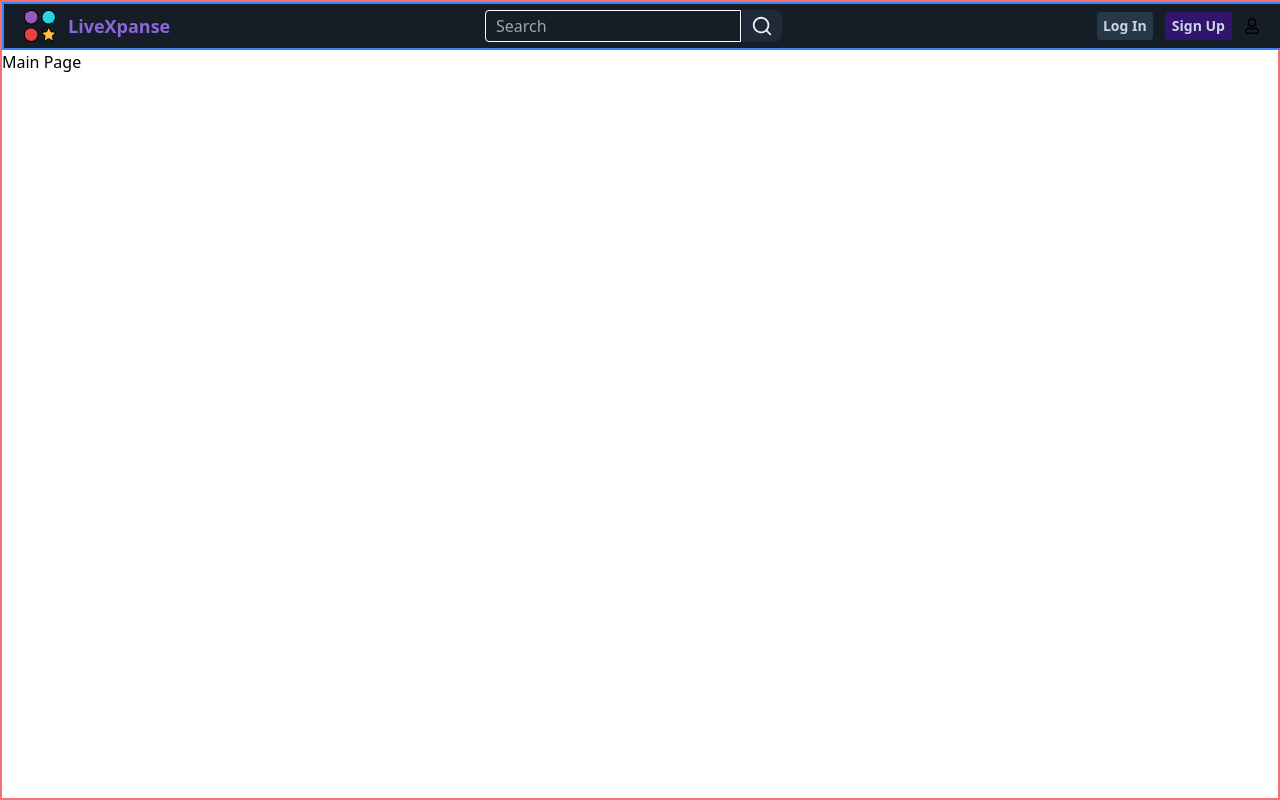
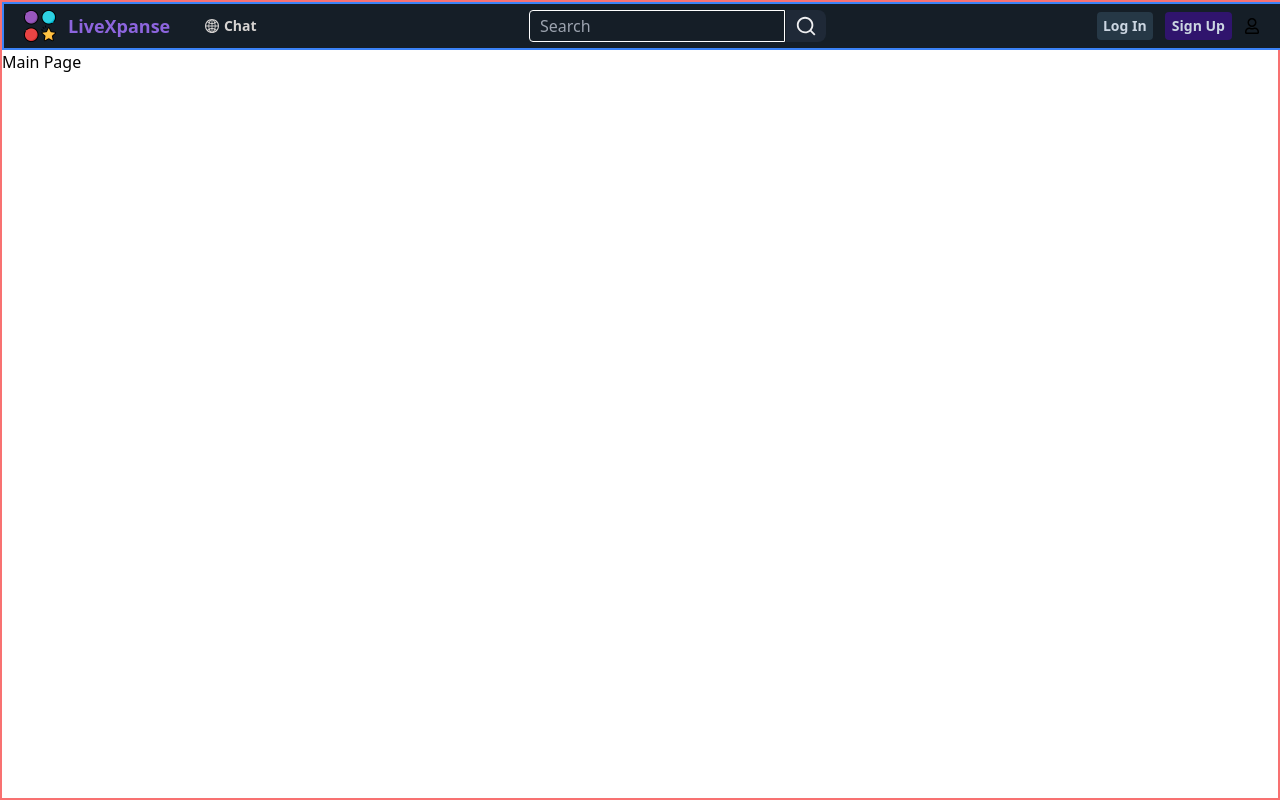
Before and after one commit to falcon71181/LiveXpanse, a React (Vite) app in the folder client/: page / in a window 1280 px wide. Built offline with nearby package versions, Linux system fonts and the light colour scheme.

Commit message:
Nav Option Chat
Navigation to Global Chat Added + colors added in tailwindcss config

```diff
--- a/client/src/components/NavBar.tsx
+++ b/client/src/components/NavBar.tsx
@@ -1,14 +1,23 @@
 import Logo from "../../public/logo.png";
 import { siteName } from "../config/WebSite";
 import { FaRegUser } from "react-icons/fa";
+import { AiOutlineGlobal } from "react-icons/ai";
 
 const NavBar = () => {
+  // acuire the pathname to do conditional styling based on pages
+  const pathname = window.location.pathname;
+  console.log(pathname);
+
   return (
     <main className="px-5 bg-[#151E27] fixed h-12 w-full flex items-center justify-between border-2 border-blue-500">
-      <section className="flex">
-        <a href="/" className="flex items-center gap-3">
+      <section className="flex items-center gap-3">
+        <a href="/" className="mr-5 flex items-center gap-3">
           <img src={Logo} className="h-8 w-8"></img>
           <h1 className="text-lg text-[#8D65DE] font-extrabold">{siteName}</h1>
+        </a>
+        <a href="/chat" className={getNavLinkClasses(pathname, "/contact")}>
+          <AiOutlineGlobal />
+          <h1 className="text-sm font-semibold">Chat</h1>
         </a>
         {/* Add More Nav Options here */}
       </section>
@@ -53,4 +62,12 @@ const NavBar = () => {
   );
 };
 
+// Helper function to determine NavLink classes
+const getNavLinkClasses = (currentPath: string, targetPath: string) =>
+  `${
+    currentPath === targetPath
+      ? "text-grny"
+      : "text-stone-300 hover:text-[#a970ff]"
+  } h-7 w-14 flex gap-1 justify-center items-center text-slate-300`;
+
 export default NavBar;
--- a/client/tailwind.config.js
+++ b/client/tailwind.config.js
@@ -9,6 +9,10 @@ export default {
   ],
   theme: {
     extend: {
+      colors: {
+        saffron: "#fa4103",
+        grny: "#8cff00",
+      },
       screens: {
         tablet: "640px",
         navHide: "800px",
```
